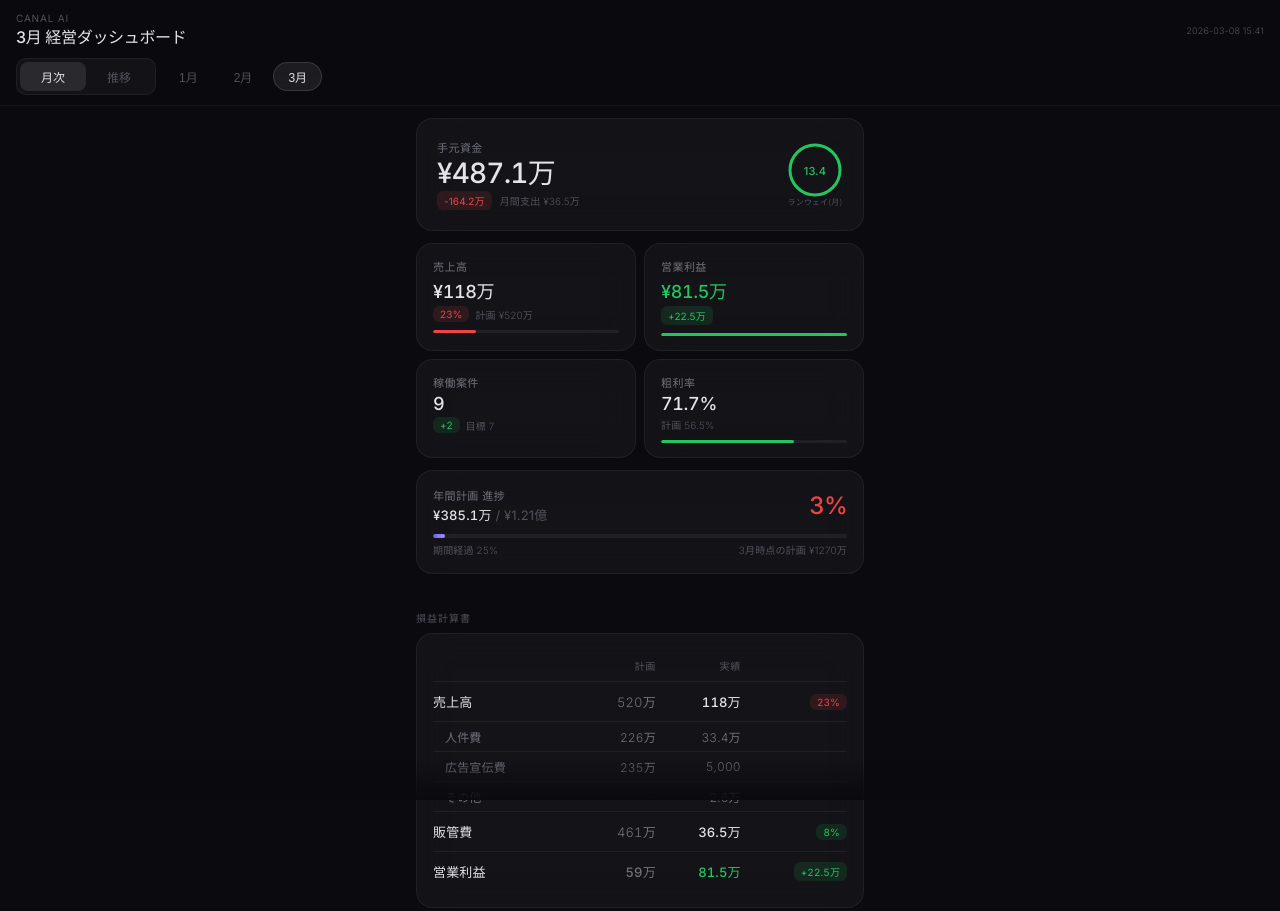
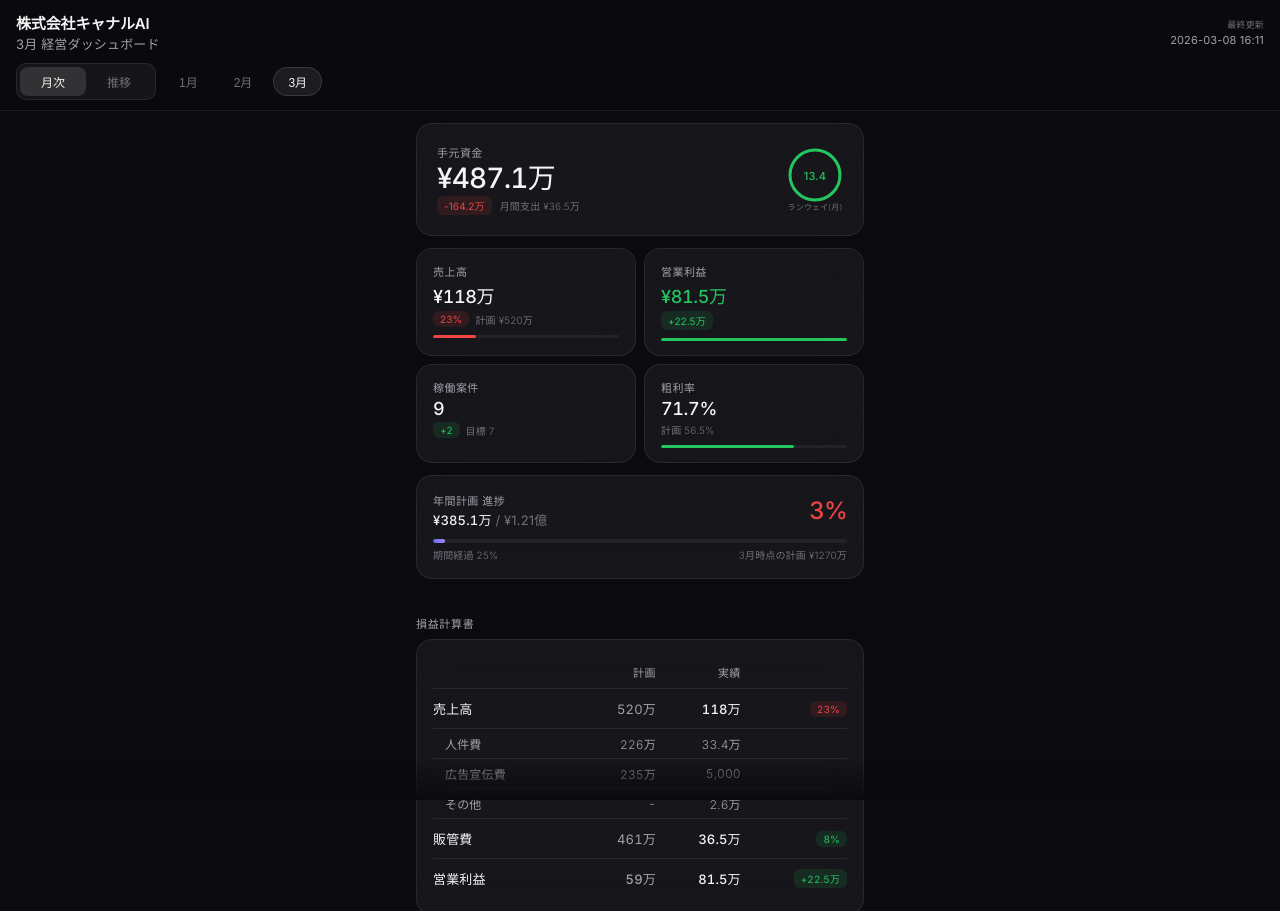
Before and after one commit to rikuunakamura-png/cai-dashboard, a plain HTML site: page index.html in a window 1280 px wide. Shown: the top 911 px of the page. Drawn offline with nearby package versions, Linux system fonts and the light colour scheme.

Commit message:
update: 2026-03-08 16:19 dashboard

```diff
--- a/index.html
+++ b/index.html
@@ -12,12 +12,12 @@
 <style>
   :root {
     --bg: #0a0a0f;
-    --surface: rgba(255,255,255,0.04);
-    --surface-hover: rgba(255,255,255,0.07);
-    --border: rgba(255,255,255,0.06);
-    --text: #e4e4e7;
-    --text-dim: #71717a;
-    --text-muted: #52525b;
+    --surface: rgba(255,255,255,0.05);
+    --surface-hover: rgba(255,255,255,0.08);
+    --border: rgba(255,255,255,0.08);
+    --text: #f4f4f5;
+    --text-dim: #a1a1aa;
+    --text-muted: #71717a;
     --accent: #6366f1;
     --accent-soft: rgba(99,102,241,0.12);
     --green: #22c55e;
@@ -53,7 +53,7 @@
   .num { font-variant-numeric: tabular-nums; }
   .hero-num { font-size: 1.75rem; font-weight: 500; letter-spacing: -0.03em; line-height: 1; }
   .big-num { font-size: 1.125rem; font-weight: 500; letter-spacing: -0.02em; }
-  .label { font-size: 0.6875rem; font-weight: 400; color: var(--text-dim); letter-spacing: 0.04em; text-transform: uppercase; }
+  .label { font-size: 0.6875rem; font-weight: 400; color: var(--text-dim); letter-spacing: 0.04em; }
   .sublabel { font-size: 0.625rem; color: var(--text-muted); font-weight: 300; }
 
   /* Status colors */
@@ -95,17 +95,17 @@
     border-radius: 8px; cursor: pointer; transition: all 0.2s; color: var(--text-muted); background: transparent;
     border: none;
   }
-  .tab.active { background: rgba(255,255,255,0.1); color: var(--text); font-weight: 500; }
+  .tab.active { background: rgba(255,255,255,0.12); color: var(--text); font-weight: 500; }
 
   /* Table */
   .tbl { width: 100%; border-collapse: collapse; }
-  .tbl th { text-align: left; padding: 8px 0; font-size: 0.625rem; font-weight: 400; color: var(--text-muted); letter-spacing: 0.06em; text-transform: uppercase; border-bottom: 1px solid var(--border); }
+  .tbl th { text-align: left; padding: 8px 0; font-size: 0.6875rem; font-weight: 400; color: var(--text-dim); letter-spacing: 0.04em; border-bottom: 1px solid var(--border); }
   .tbl th.r { text-align: right; }
-  .tbl td { padding: 10px 0; font-size: 0.8125rem; font-weight: 300; border-bottom: 1px solid var(--border); }
+  .tbl td { padding: 10px 0; font-size: 0.8125rem; font-weight: 400; color: var(--text); border-bottom: 1px solid var(--border); }
   .tbl td.r { text-align: right; font-variant-numeric: tabular-nums; }
   .tbl tr:last-child td { border-bottom: none; }
   .tbl .row-total td { font-weight: 500; }
-  .tbl .row-sub td { font-size: 0.75rem; color: var(--text-dim); padding: 6px 0; }
+  .tbl .row-sub td { font-size: 0.75rem; color: var(--text-dim); padding: 6px 0; font-weight: 300; }
 
   /* Collapse */
   .collapse-body { max-height: 0; overflow: hidden; transition: max-height 0.3s ease; }
@@ -113,11 +113,10 @@
 
   /* Sections */
   .section-label {
-    font-size: 0.625rem;
+    font-size: 0.6875rem;
     font-weight: 500;
-    letter-spacing: 0.1em;
-    text-transform: uppercase;
-    color: var(--text-muted);
+    letter-spacing: 0.06em;
+    color: var(--text-dim);
     padding: 20px 0 8px;
   }
 
@@ -127,8 +126,8 @@
   /* KPI cell */
   .kpi-cell { text-align: center; padding: 10px 4px; }
   .kpi-val { font-size: 1.25rem; font-weight: 500; letter-spacing: -0.02em; }
-  .kpi-label { font-size: 0.5625rem; color: var(--text-muted); margin-bottom: 2px; letter-spacing: 0.04em; }
-  .kpi-sub { font-size: 0.5625rem; color: var(--text-muted); margin-top: 1px; }
+  .kpi-label { font-size: 0.625rem; color: var(--text-dim); margin-bottom: 2px; letter-spacing: 0.02em; }
+  .kpi-sub { font-size: 0.5625rem; color: var(--text-muted); margin-top: 2px; }
 
   /* Badge */
   .badge {
@@ -162,11 +161,12 @@
 <header style="position:sticky;top:0;z-index:50;background:rgba(10,10,15,0.85);backdrop-filter:blur(20px);-webkit-backdrop-filter:blur(20px);border-bottom:1px solid var(--border);padding:12px 16px 10px;">
   <div style="display:flex;align-items:center;justify-content:space-between;margin-bottom:10px;">
     <div>
-      <div style="font-size:0.625rem;font-weight:400;color:var(--text-muted);letter-spacing:0.08em;text-transform:uppercase;">Canal AI</div>
-      <div style="font-size:1rem;font-weight:500;letter-spacing:-0.02em;" id="header-title">経営ダッシュボード</div>
+      <div style="font-size:0.9375rem;font-weight:600;letter-spacing:-0.01em;color:var(--text);">株式会社キャナルAI</div>
+      <div style="font-size:0.8125rem;font-weight:400;color:var(--text-dim);margin-top:1px;" id="header-title">経営ダッシュボード</div>
     </div>
     <div style="text-align:right;">
-      <div style="font-size:0.5625rem;color:var(--text-muted);">2026-03-08 15:41</div>
+      <div style="font-size:0.5625rem;color:var(--text-muted);line-height:1.6;">最終更新</div>
+      <div style="font-size:0.6875rem;color:var(--text-dim);font-weight:400;">2026-03-08 16:11</div>
     </div>
   </div>
   <div style="display:flex;gap:8px;align-items:center;">
@@ -216,7 +216,7 @@
   </div>
 
   <!-- AR (collapsible) -->
-  <div class="card" style="padding:14px 16px;margin-bottom:20px;">
+  <div class="card" style="padding:14px 16px;margin-bottom:12px;">
     <button onclick="toggleCollapse('ar-detail')" style="display:flex;align-items:center;justify-content:space-between;width:100%;background:none;border:none;color:var(--text-dim);font-size:0.75rem;font-weight:400;cursor:pointer;font-family:inherit;">
       <span>売掛金明細</span>
       <span id="ar-detail-icon" style="transition:transform 0.2s;font-size:0.625rem;">&#9660;</span>
@@ -224,6 +224,12 @@
     <div id="ar-detail" class="collapse-body" style="margin-top:8px;">
       <table class="tbl" id="ar-table"></table>
     </div>
+  </div>
+
+  <!-- Footer -->
+  <div style="text-align:center;padding:20px 0 8px;border-top:1px solid var(--border);margin-top:8px;">
+    <div style="font-size:0.6875rem;font-weight:500;color:var(--text-dim);">株式会社キャナルAI</div>
+    <div style="font-size:0.5625rem;color:var(--text-muted);margin-top:2px;">Canal AI Inc. | 最終更新: 2026-03-08 16:11</div>
   </div>
 </main>
 
@@ -253,8 +259,14 @@
   </div>
 
   <div class="section-label">累計実績</div>
-  <div class="card" style="padding:16px;margin-bottom:24px;">
+  <div class="card" style="padding:16px;margin-bottom:12px;">
     <table class="tbl" id="cum-table"></table>
+  </div>
+
+  <!-- Footer -->
+  <div style="text-align:center;padding:20px 0 8px;border-top:1px solid var(--border);margin-top:8px;">
+    <div style="font-size:0.6875rem;font-weight:500;color:var(--text-dim);">株式会社キャナルAI</div>
+    <div style="font-size:0.5625rem;color:var(--text-muted);margin-top:2px;">Canal AI Inc. | 最終更新: 2026-03-08 16:11</div>
   </div>
 </main>
 
```
